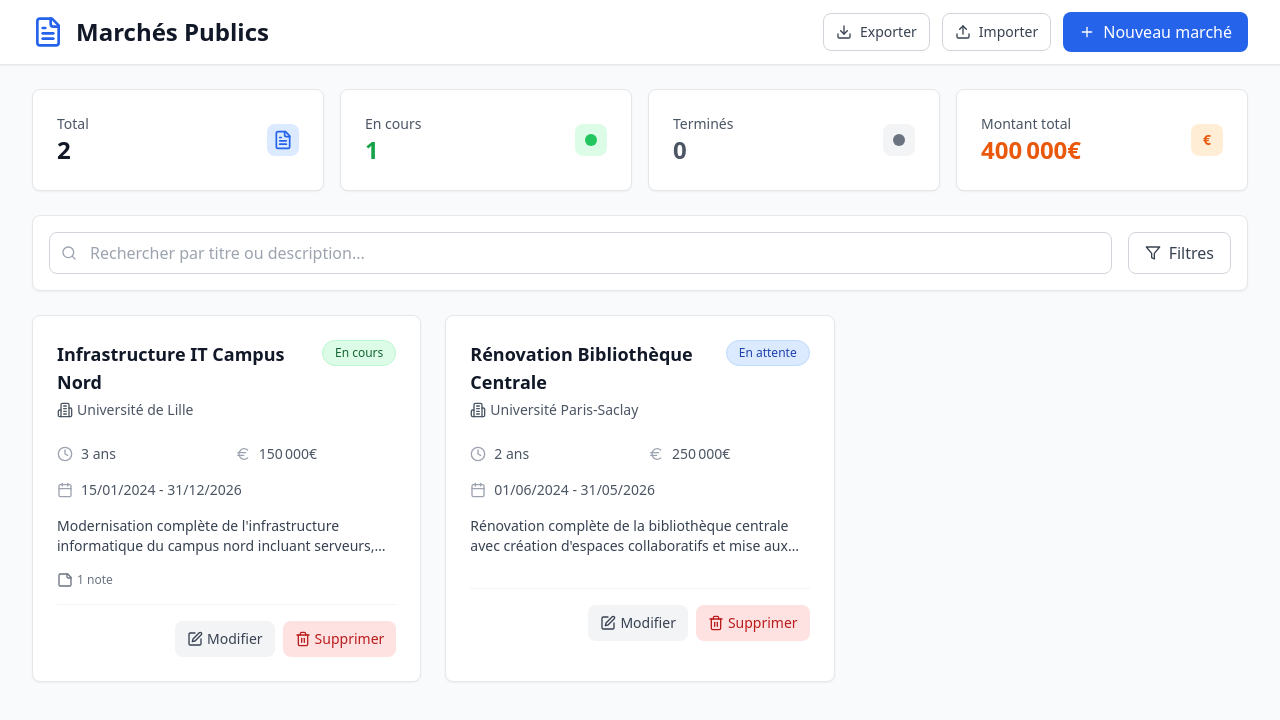
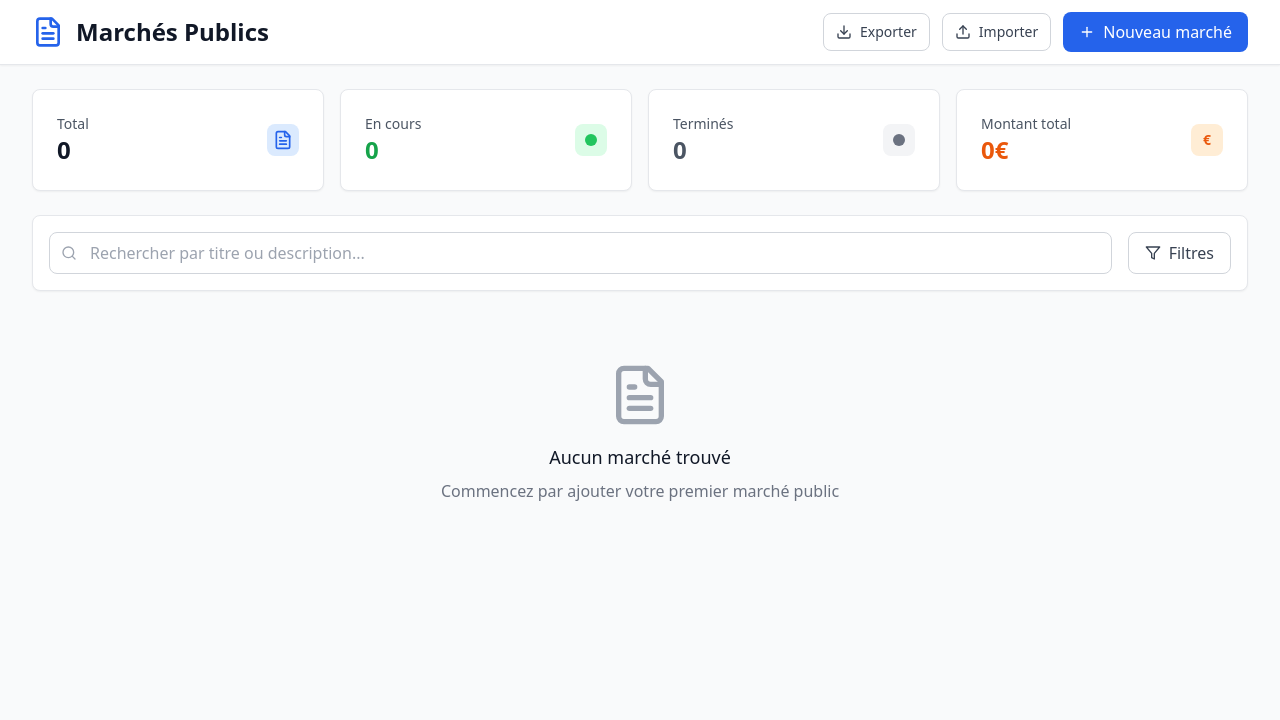
Before and after one commit to MickaelSuard/MarchesPublics, a React (Vite) app: page / in a window 1280 px wide. Shown: the top 720 px of the page. Built offline with nearby package versions, Linux system fonts and the light colour scheme.

Commit message:
chore : remove useless import

```diff
--- a/src/App.tsx
+++ b/src/App.tsx
@@ -1,4 +1,3 @@
-import React, { useEffect } from 'react';
 import { MarchePublic } from './types';
 import { useLocalStorage } from './hooks/useLocalStorage';
 import { Dashboard } from './components/Dashboard';
@@ -6,52 +5,6 @@ import { generateId } from './utils/dataManager';
 
 function App() {
   const [marches, setMarches] = useLocalStorage<MarchePublic[]>('marches-publics', []);
-
-  // Données d'exemple si aucune donnée n'existe
-  useEffect(() => {
-    if (marches.length === 0) {
-      const exemplesMarches: MarchePublic[] = [
-        {
-          id: generateId(),
-          titre: 'Infrastructure IT Campus Nord',
-          universite: 'Université de Lille',
-          nombreAnnees: 3,
-          statut: 'en_cours',
-          montant: 150000,
-          dateDebut: '2024-01-15',
-          dateFin: '2026-12-31',
-          description: 'Modernisation complète de l\'infrastructure informatique du campus nord incluant serveurs, réseaux et équipements.',
-          documents: [],
-          notes: [
-            {
-              id: generateId(),
-              contenu: 'Réunion initiale programmée pour la semaine prochaine avec l\'équipe technique.',
-              dateCreation: new Date().toISOString(),
-              auteur: 'Marie Dubois'
-            }
-          ],
-          dateCreation: new Date().toISOString(),
-          dateModification: new Date().toISOString()
-        },
-        {
-          id: generateId(),
-          titre: 'Rénovation Bibliothèque Centrale',
-          universite: 'Université Paris-Saclay',
-          nombreAnnees: 2,
-          statut: 'en_attente',
-          montant: 250000,
-          dateDebut: '2024-06-01',
-          dateFin: '2026-05-31',
-          description: 'Rénovation complète de la bibliothèque centrale avec création d\'espaces collaboratifs et mise aux normes énergétiques.',
-          documents: [],
-          notes: [],
-          dateCreation: new Date().toISOString(),
-          dateModification: new Date().toISOString()
-        }
-      ];
-      setMarches(exemplesMarches);
-    }
-  }, [marches.length, setMarches]);
 
   const handleCreateMarche = (data: Omit<MarchePublic, 'id' | 'dateCreation' | 'dateModification'>) => {
     const newMarche: MarchePublic = {
--- a/src/components/Dashboard.tsx
+++ b/src/components/Dashboard.tsx
@@ -1,4 +1,4 @@
-import React, { useState } from 'react';
+import { useState } from 'react';
 import { MarchePublic, FilterOptions } from '../types';
 import { Search, Filter, Plus, Download, Upload, FileText } from 'lucide-react';
 import { MarketCard } from './MarketCard';
--- a/src/components/NotesSection.tsx
+++ b/src/components/NotesSection.tsx
@@ -1,4 +1,4 @@
-import React, { useState } from 'react';
+import { useState } from 'react';
 import { Note } from '../types';
 import { Plus, Edit3, Trash2, Save, X, FileText } from 'lucide-react';
 import { generateId } from '../utils/dataManager';
--- a/src/hooks/useLocalStorage.ts
+++ b/src/hooks/useLocalStorage.ts
@@ -1,4 +1,4 @@
-import { useState, useEffect } from 'react';
+import { useState } from 'react';
 
 export function useLocalStorage<T>(key: string, initialValue: T) {
   const [storedValue, setStoredValue] = useState<T>(() => {
```
